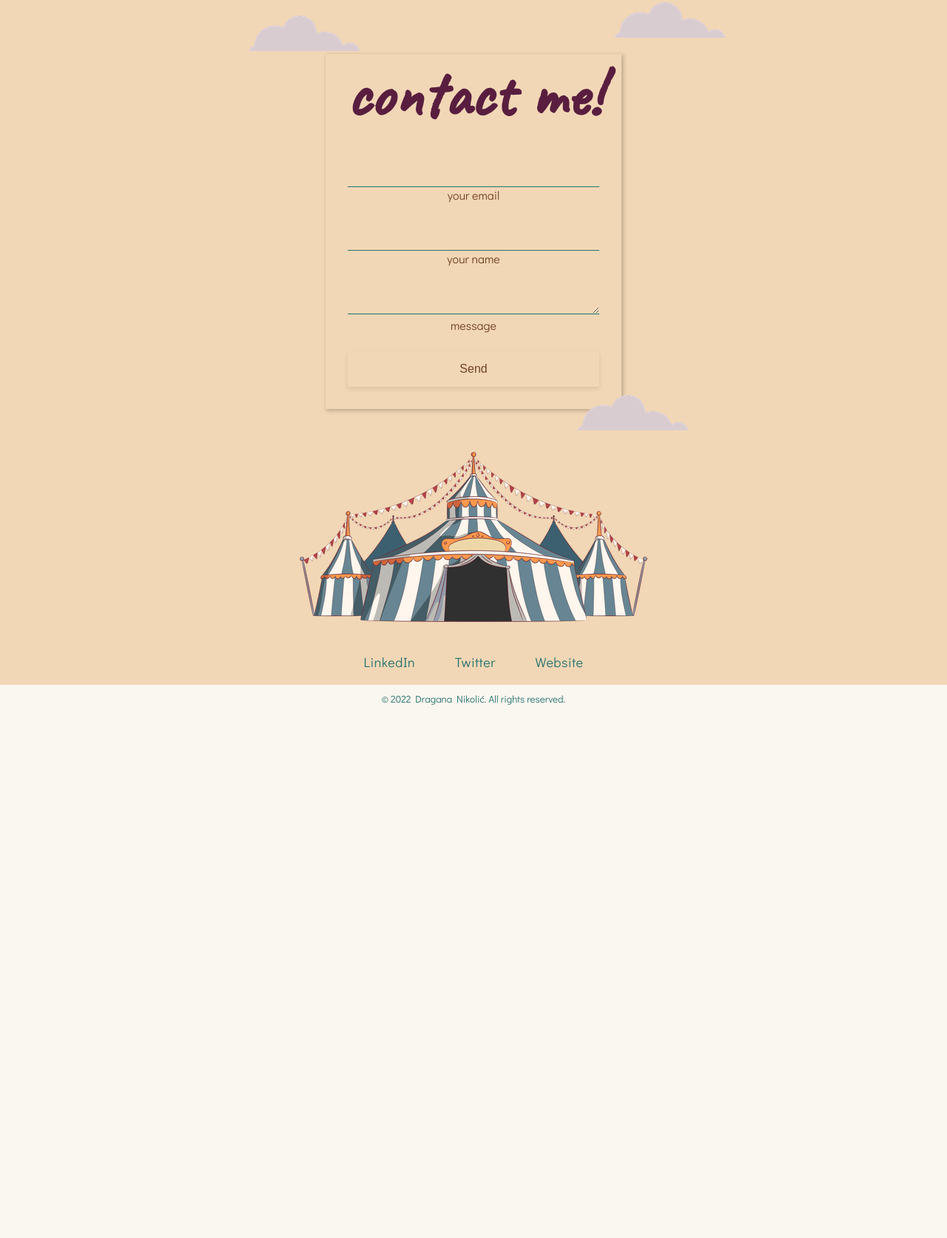
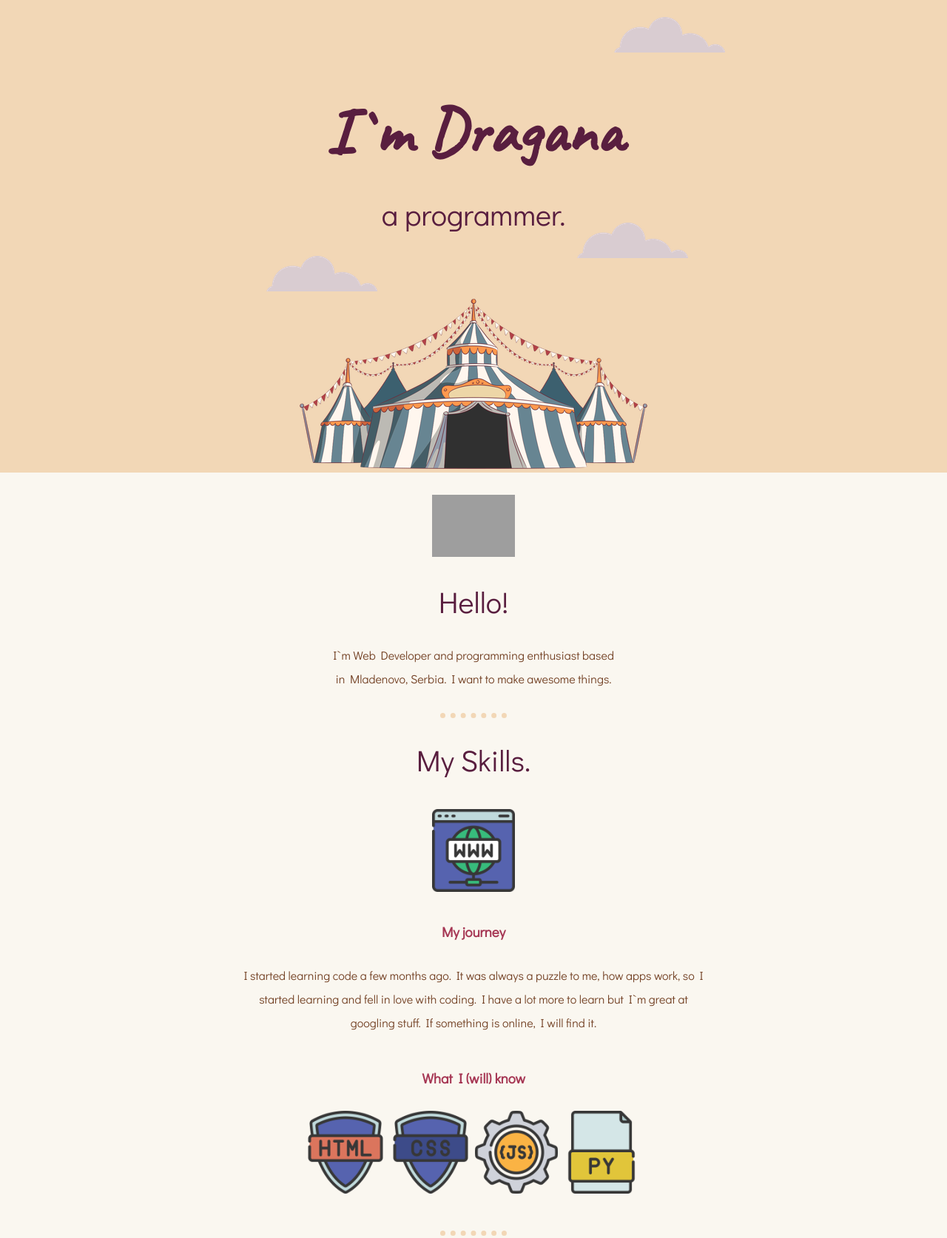
Before and after one commit to Imakolata/portfolio, a plain HTML site: page index.html in a window 1280 px wide. Shown: the part 91-1765 px from the top of the page at 74% size. Before the commit the page ends 1051 px from the top, so only its background shows below. Drawn offline with Linux system fonts and the light colour scheme; grey boxes are pictures that could not be loaded.

Commit message:
Update index.html

```diff
--- a/index.html
+++ b/index.html
@@ -24,33 +24,44 @@
   </nav>
 
 
-    <div class="contact-top-container">
-           <img class="cloud-4" src="img/cloud.png" alt="clouds">
+    <div class="top-container">
+           <img class="cloud-1" src="img/cloud.png" alt="clouds">
+        <h1>I`m Dragana</h1>
+        <h2>a programmer.</h2>
+           <img class="cloud-2" src="img/cloud.png" alt="clouds">
+           <img class="cloud-3" src="img/cloud.png" alt="clouds">
+           <img class="tent" src="img/circus-tent-cropped.png" alt="circus tent">
+    </div>
 
-           <img class="cloud-5" src="img/cloud.png" alt="clouds">
-           <img class="cloud-6" src="img/cloud.png" alt="clouds">
-
-        <div class="form-container">
-            <form action="">
-                <h1 class="contact-header">contact me!</h1>
-                <div class="form-inner">
-                    <div class="input-holder">
-                        <input type="email" class="input-text" required>
-                        <span class="label">your email</span>
+    <div class="middle-container">
+        <div class="profile">
+          <img class="avatar" src="img/queen.png" alt="My photo">
+          <h2>Hello!</h2>
+          <p class="intro">I`m Web Developer and programming enthusiast based in Mladenovo, Serbia. I want to make awesome things.</p>
         </div>
-                    <div class="input-holder">
-                        <input type="text" class="input-text" required>
-                        <span class="label">your name</span>
+        <hr>
+        <div class="skills">
+          <h2>My Skills.</h2>
+          <div class="skill-row">
+            <img class="avatar web-hosting" src="img/web-hosting.png" alt="some code">
+            <h3>My journey</h3>
+            <p>I started learning code a few months ago. It was always a puzzle to me, how apps work, so I started learning and fell in love with coding. I have a lot more to learn but I`m great at googling stuff. If something is online, I will find it.</p>
           </div>
-                    <div class="input-holder">
-                        <textarea name="message" id=""></textarea>
-                        <span class="label">message</span>
+          <div class="skill-row front-end">
+            <h3>What I (will) know</h3>
+            <img class="avatar" src="img/html-language.png" alt="html logo">
+            <img class="avatar" src="img/css-code.png" alt="css logo">
+            <img class="avatar" src="img/javascript.png" alt="javascript logo">
+            <img class="avatar" src="img/python-file.png" alt="pyton logo">
           </div>
-                    <button  class="send-btn">Send</button>
         </div>
-            </form>
+        <hr>
+        <div class="contact-me">
+          <h2>Get In Touch</h2>
+          <h3>If you like my work or need my help.</h3>
+          <p class="intro">If you have a project that you want to get started, and you need my help with it, I will be happy te hear from you.</p>
+          <a class="btn" href="contact.html">CONTACT ME</a>
         </div>
-           <img class="tent" src="img/circus-tent-cropped.png" alt="circus tent">
     </div>
 
       <div class="bottom-container">
```
Lines whose indentation alone changed are shown as unchanged.
